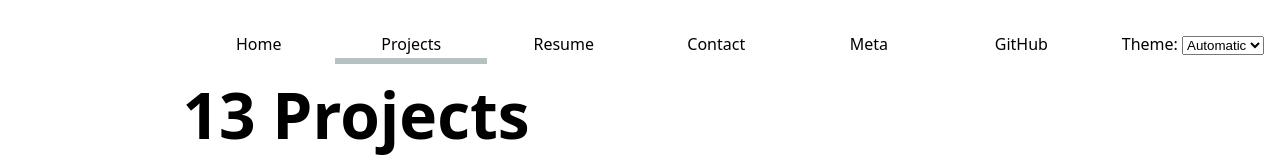
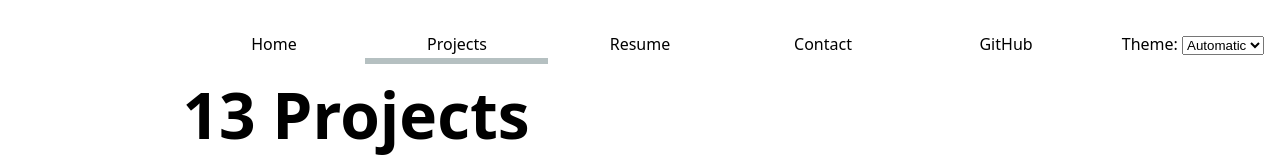
Before and after one commit to jshiah/dsc209r_datavisualization_labs, a SvelteKit app: page /projects in a window 1280 px wide. Shown: the top 160 px of the page. Built offline with nearby package versions, Linux system fonts and the light colour scheme.

Commit message:
Hid meta/page.svelte for now, to troubleshoot

```diff
--- a/src/routes/+layout.svelte
+++ b/src/routes/+layout.svelte
@@ -7,7 +7,7 @@
         { url: './projects', title: 'Projects' },
         { url: './resume', title: 'Resume' },
         { url: './contact', title: 'Contact' },
-        { url: './meta', title: 'Meta' },
+        // { url: './meta', title: 'Meta' },
         { url: 'https://github.com/jshiah', title: 'GitHub' }
     ];
 
--- a/src/routes/+page.svelte
+++ b/src/routes/+page.svelte
@@ -12,7 +12,7 @@
 
 <main>
     <h1>Joyce Shiah</h1>
-    <p>MS DS student @ UCSD HDSI. Welcome to my Lab-1 Assignment.</p>
+    <p>Master's of Data Science student @ UC San Diego Halıcıoğlu Data Science Institute. Welcome to my website for the DSC209R Data Visualization course's labs.</p>
     <img src="/my-portfolio/freezercat.jpeg" alt="I saw a cat named Freezer at the cat shelter." width="500" height="700"/>
 
     <h2>Latest Projects</h2>
```
